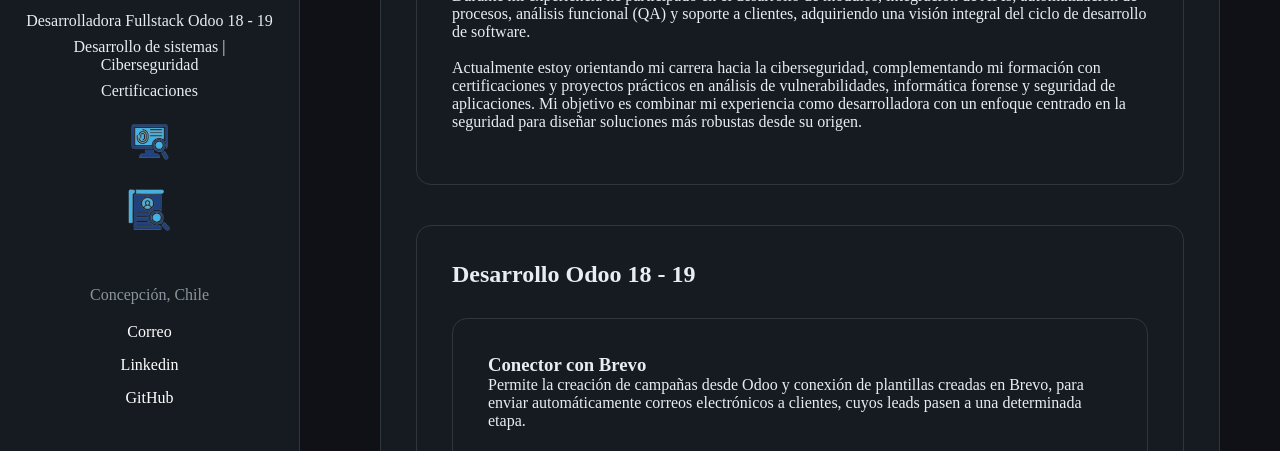
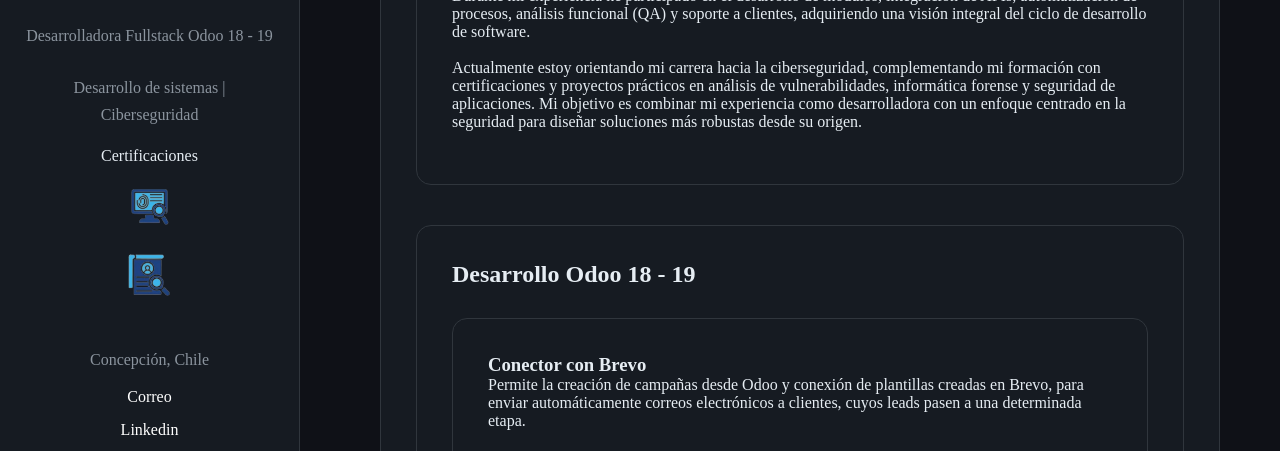
Before and after one commit to VaniaBurgos/portafoliov3, a plain HTML site: page index.html in a window 1280 px wide. Shown: the part 274-725 px from the top of the page. Drawn offline with Linux system fonts and the light colour scheme.

Commit message:
actualizacion

```diff
--- a/index.html
+++ b/index.html
@@ -15,8 +15,8 @@
     <aside>
         <img src="./assets/img/fotoperfil.jpg" alt="foto de perfil" width="200" height="200" title="foto-perfil">
         <h1>Vania Burgos Márquez</h1>
-        <h2>Desarrolladora Fullstack Odoo 18 - 19</h2>
-        <h2>Desarrollo de sistemas | Ciberseguridad</h2>
+        <p>Desarrolladora Fullstack Odoo 18 - 19</p>
+        <p>Desarrollo de sistemas | Ciberseguridad</p><br>
             <h2>Certificaciones</h2>
             <a href="https://credsverse.com/credentials/b2ca2ace-d918-41d3-8045-1781ac96a062" target="_blank"><img src="assets/img/forensic1.png" alt="forense" class="certificado-icono"></a>
             <a href="https://credsverse.com/credentials/33d36e71-8805-4b7c-b732-d16ffc5eac33" target="_blank"><img src="assets/img/forensic2.png" class="certificado-icono"></a><br>
```
